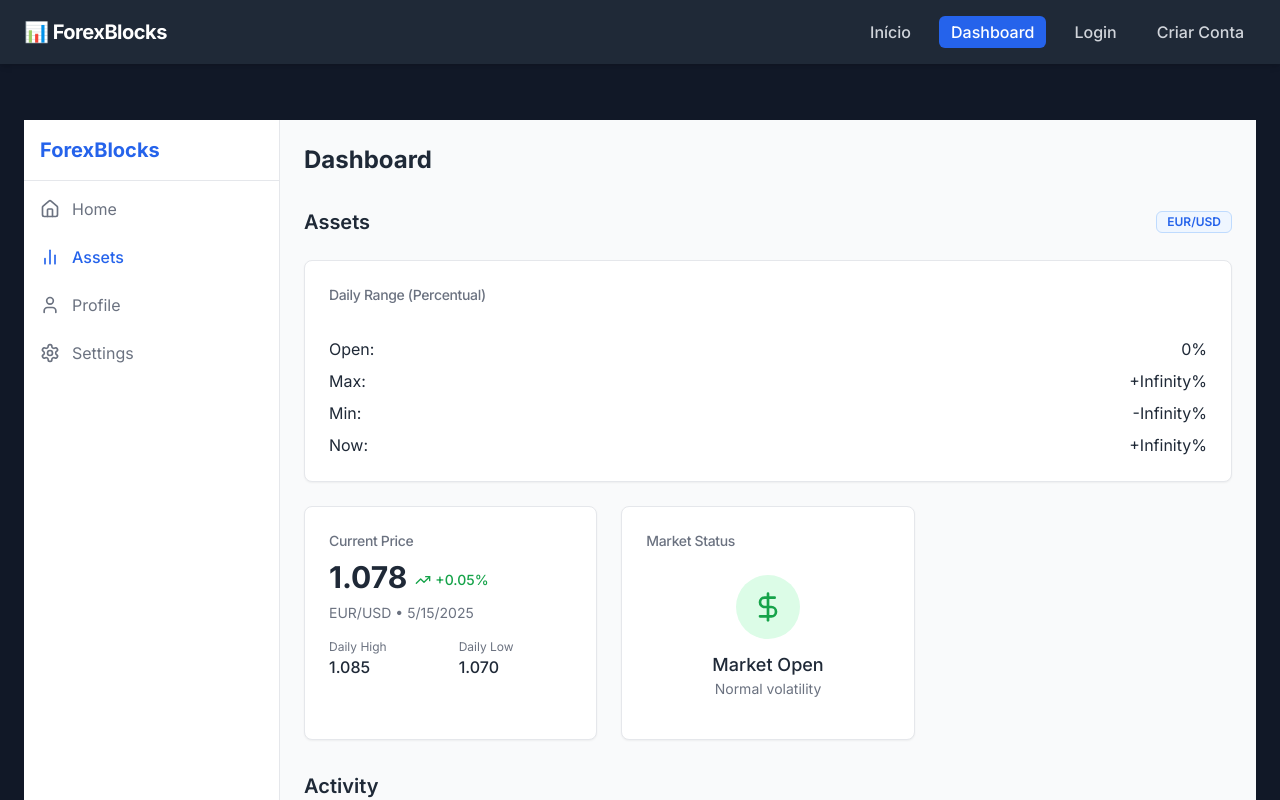
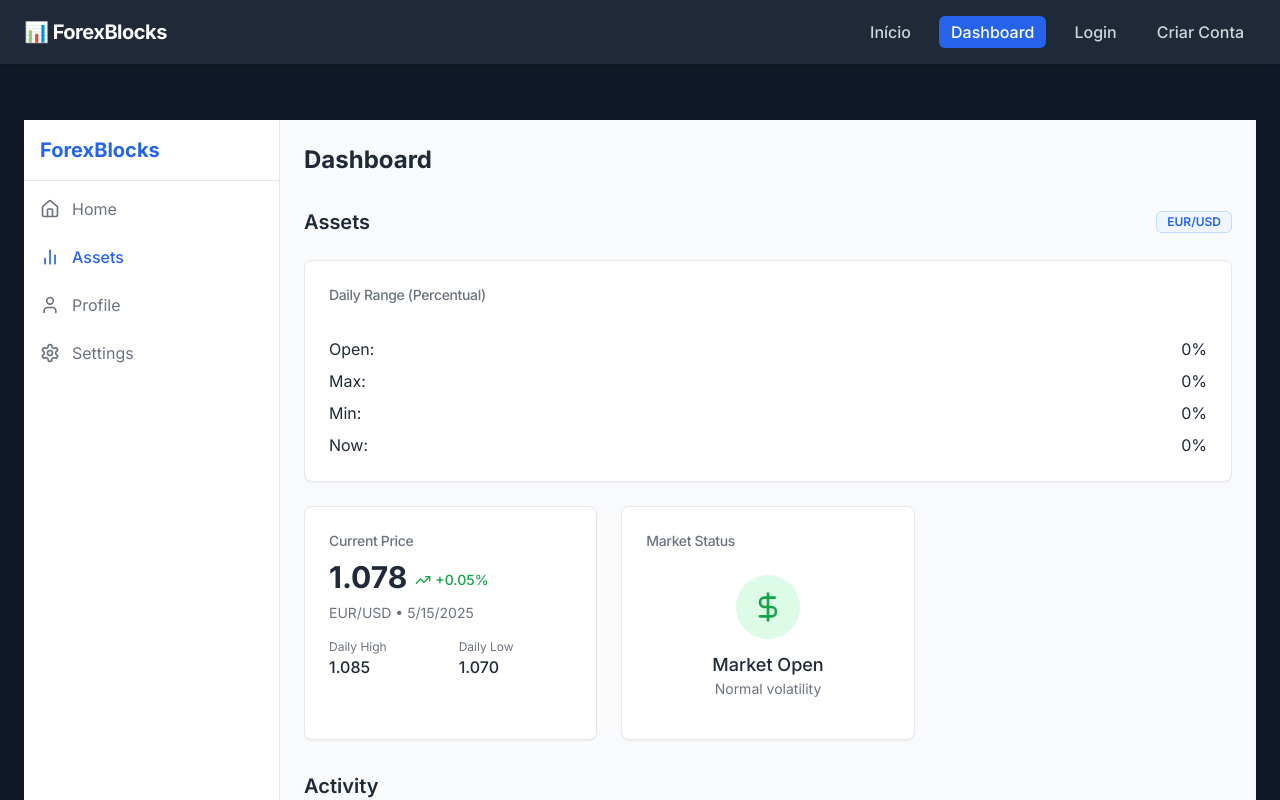
Before and after one commit to TulioBuarque/meusite-nextjs, a Next.js app: page /dashboard in a window 1280 px wide. Shown: the top 800 px of the page. Built offline with nearby package versions, Linux system fonts and the light colour scheme.

Commit message:
Update ProfessionalDailyRange.tsx

```diff
--- a/src/components/kpis/ProfessionalDailyRange.tsx
+++ b/src/components/kpis/ProfessionalDailyRange.tsx
@@ -18,7 +18,7 @@ export function ProfessionalDailyRange({
   className = '',
 }: ProfessionalDailyRangeProps) {
   const formatPercent = (value: number) => {
-    if (value === 0) return '0%';
+    if (open === 0) return '0%'; // Protege contra divisão por zero
     const percentage = ((value - open) / open) * 100;
     const formatted = isNaN(percentage) ? '0%' : `${percentage > 0 ? '+' : ''}${percentage.toFixed(2)}%`;
     return formatted;
```
